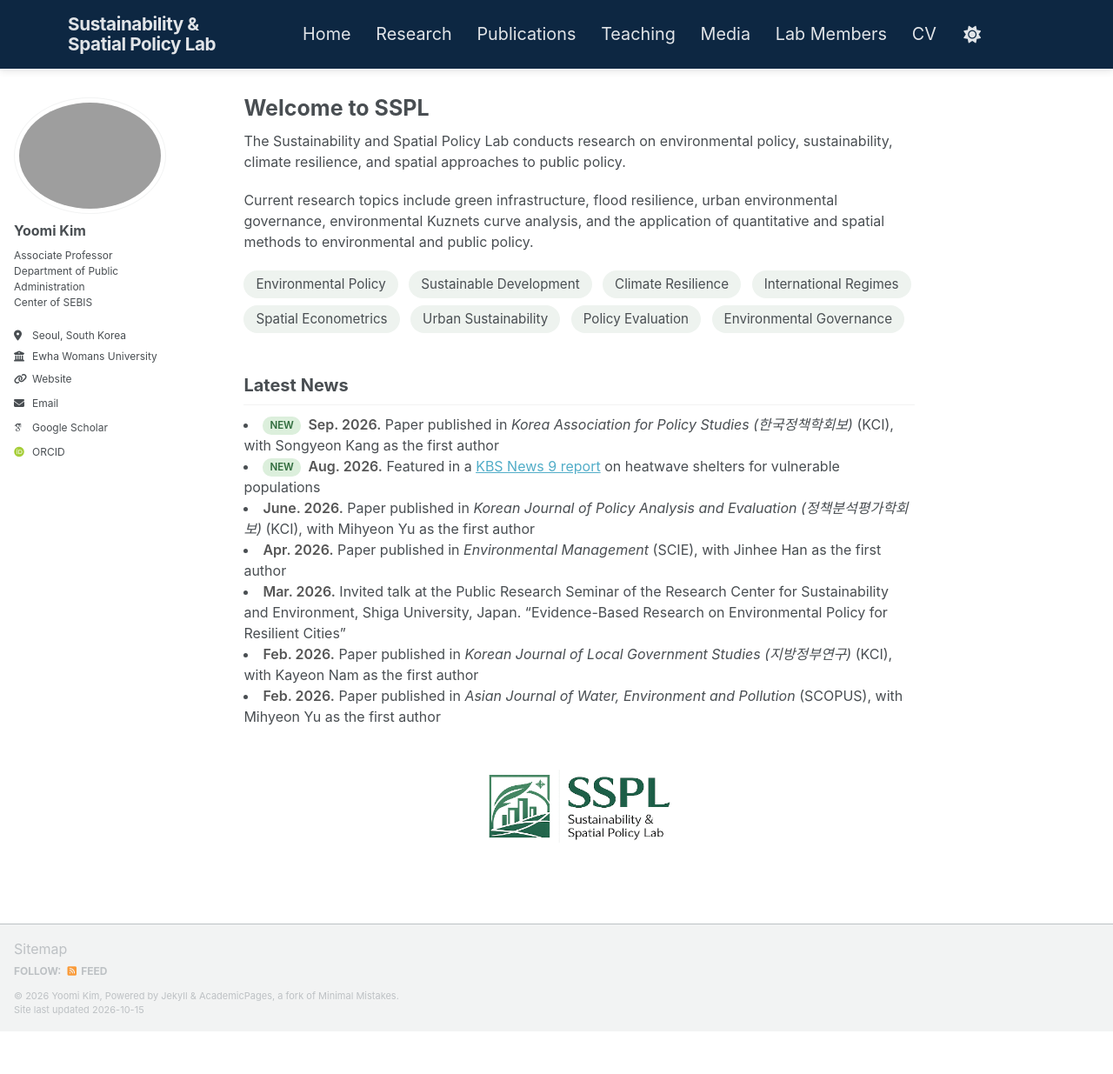
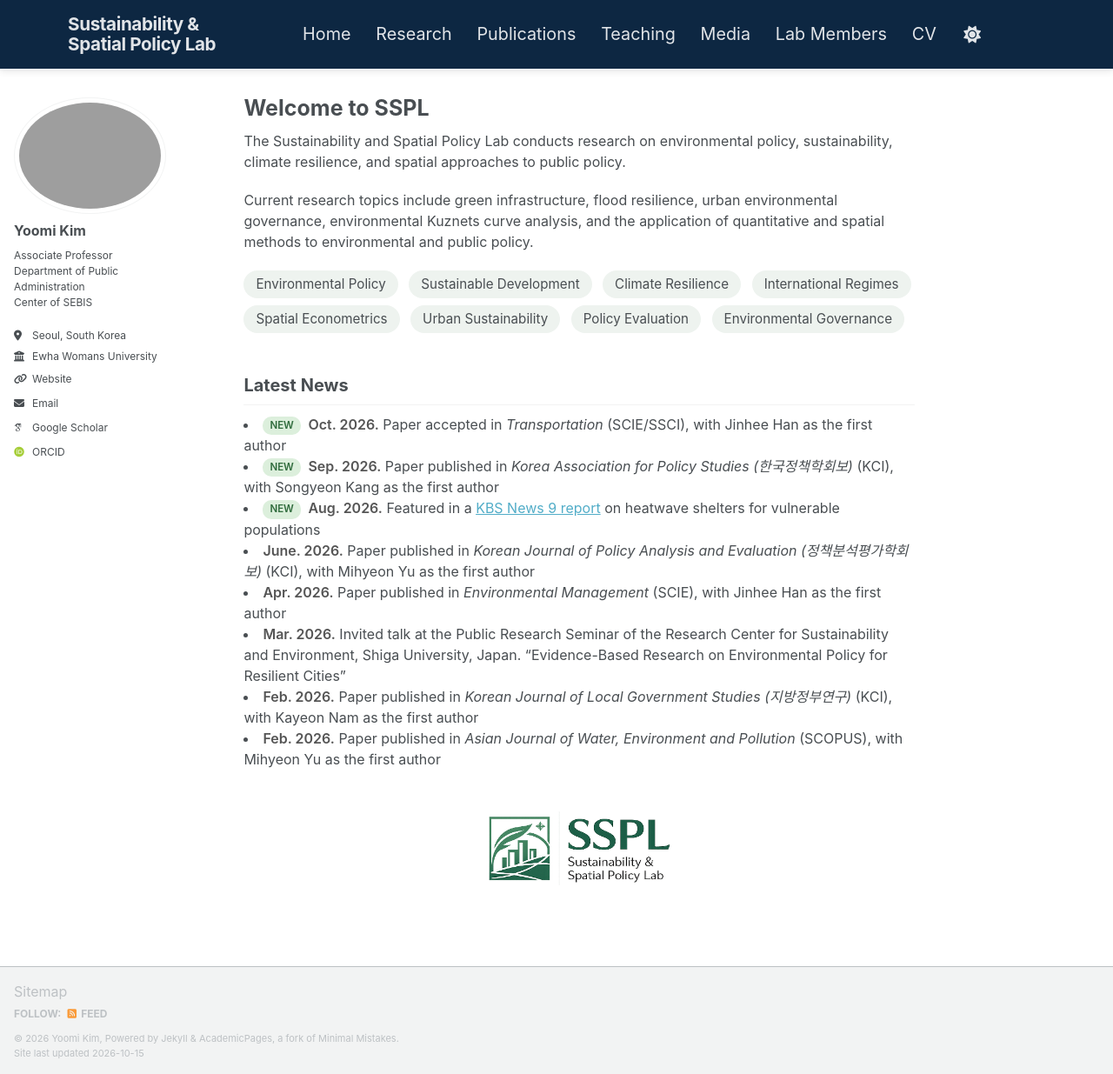
Before and after one commit to ymkim-ssplab/ymkim-ssplab.github.io, a Jekyll site: the page built from _pages/about.md, in a window 1280 px wide and 1235 px high. Shown: the whole window at 87% size. Built offline with Jekyll 4.4.1, drawn with Linux system fonts in a browser that asks for light colours; some web fonts are replaced; a script bundle is joined from its source files by our own code; library files that are not in the unit come from our copies.

Commit message:
Update about.md

```diff
--- a/_pages/about.md
+++ b/_pages/about.md
@@ -77,11 +77,17 @@ She maintains ongoing international collaborations with scholars in Japan, the U
   <li>
     <span class="news-badge">NEW</span>
     <a href="/news-and-updates/" class="news-link">
-      <span class="news-date">Apr. 2026.</span>
+      <span class="news-date">Oct. 2026.</span>
       Paper accepted in <em>Environmental Management</em> (SCIE), with Han Jinhee as first author
     </a>
   </li>
 -->
+
+  <li>
+    <span class="news-badge">NEW</span>
+    <span class="news-date">Oct. 2026.</span>
+    Paper accepted in <em>Transportation</em> (SCIE/SSCI), with Jinhee Han as the first author
+  </li>
 
   <li>
     <span class="news-badge">NEW</span>
```
